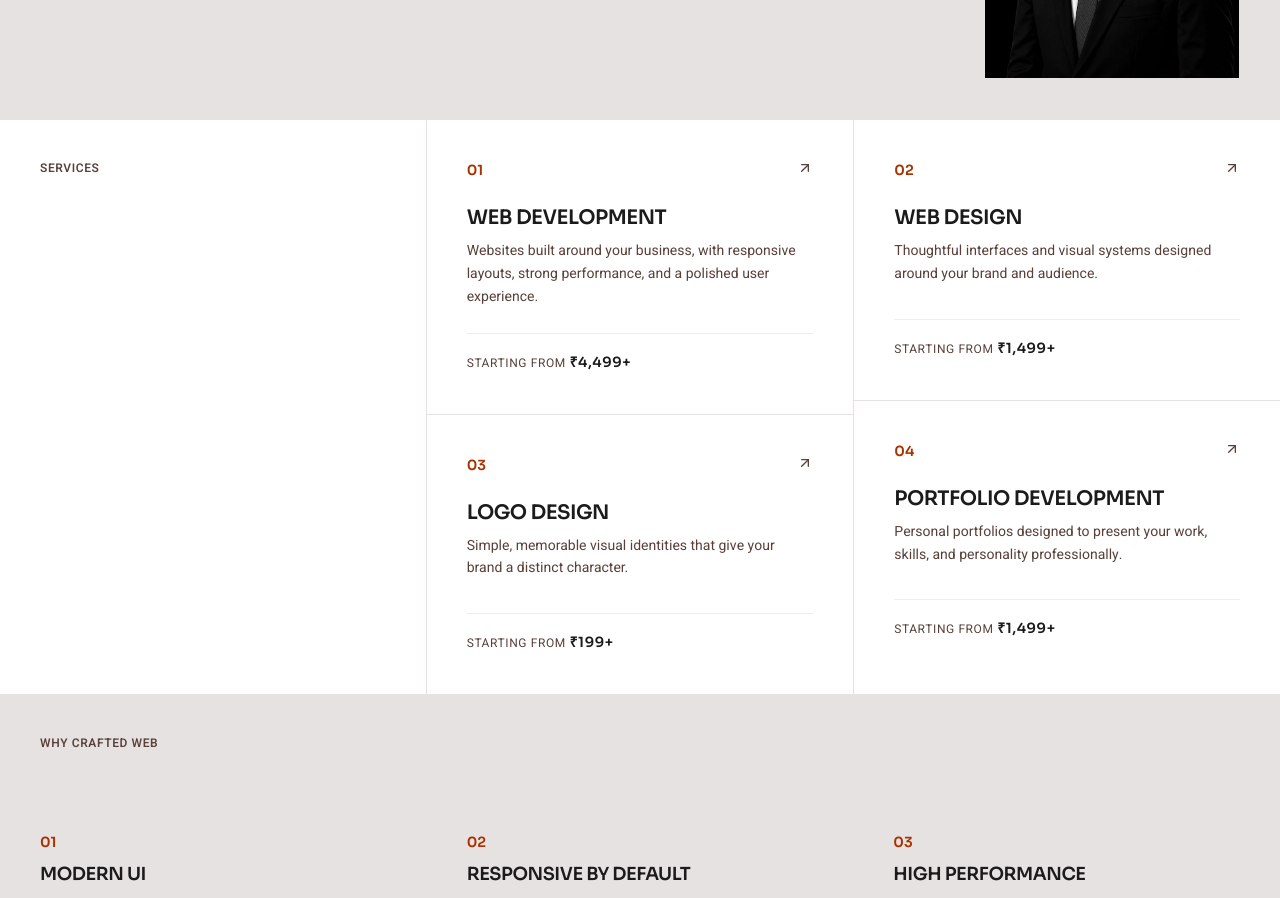
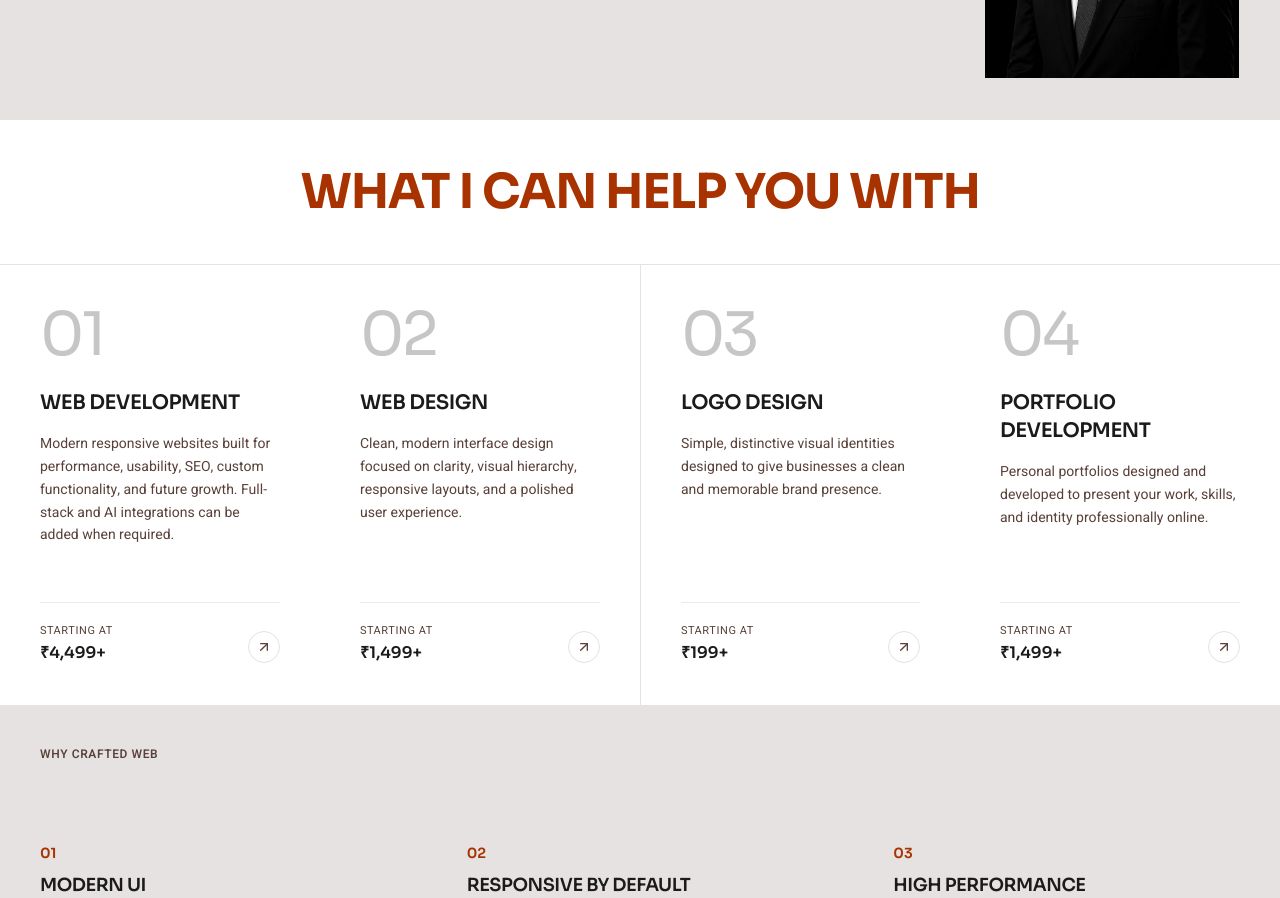
Before and after one commit to Nirmal0804/Freelancing-Portfolio, a Next.js app: page / in a window 1280 px wide. Shown: the part 920-1818 px from the top of the page. Built offline with nearby package versions, Linux system fonts and the light colour scheme.

Commit message:
style: center Services section heading in warm orange accent

```diff
--- a/components/home/ServicesPreview.tsx
+++ b/components/home/ServicesPreview.tsx
@@ -2,37 +2,45 @@ import React from "react";
 import Link from "next/link";
 import { ArrowUpRight } from "@/components/ui/Icons";
 
-const SERVICES_PREVIEW = [
+interface ServiceColumn {
+  number: string;
+  title: string;
+  price: string;
+  description: string;
+  href: string;
+}
+
+const SERVICES: ServiceColumn[] = [
   {
     number: "01",
     title: "WEB DEVELOPMENT",
+    price: "₹4,499+",
     description:
-      "Websites built around your business, with responsive layouts, strong performance, and a polished user experience.",
-    price: "₹4,499+",
+      "Modern responsive websites built for performance, usability, SEO, custom functionality, and future growth. Full-stack and AI integrations can be added when required.",
     href: "/services",
   },
   {
     number: "02",
     title: "WEB DESIGN",
+    price: "₹1,499+",
     description:
-      "Thoughtful interfaces and visual systems designed around your brand and audience.",
-    price: "₹1,499+",
+      "Clean, modern interface design focused on clarity, visual hierarchy, responsive layouts, and a polished user experience.",
     href: "/services",
   },
   {
     number: "03",
     title: "LOGO DESIGN",
+    price: "₹199+",
     description:
-      "Simple, memorable visual identities that give your brand a distinct character.",
-    price: "₹199+",
+      "Simple, distinctive visual identities designed to give businesses a clean and memorable brand presence.",
     href: "/services",
   },
   {
     number: "04",
     title: "PORTFOLIO DEVELOPMENT",
+    price: "₹1,499+",
     description:
-      "Personal portfolios designed to present your work, skills, and personality professionally.",
-    price: "₹1,499+",
+      "Personal portfolios designed and developed to present your work, skills, and identity professionally online.",
     href: "/services",
   },
 ];
@@ -40,86 +48,63 @@ const SERVICES_PREVIEW = [
 export const ServicesPreview: React.FC = () => {
   return (
     <section
-      className="w-full border-b border-[#E5E2E1] grid grid-cols-1 md:grid-cols-12 bg-surface-container-lowest"
+      className="w-full border-b border-[#E5E2E1] bg-surface-container-lowest"
       id="services"
     >
-      {/* Left Column: Heading */}
-      <div className="md:col-span-4 p-6 sm:p-8 lg:p-10 border-b md:border-b-0 md:border-r border-[#E5E2E1]">
-        <h2 className="font-sans font-semibold text-xs uppercase text-on-surface-variant sticky top-28 tracking-wider">
-          Services
+      {/* Editorial Section Header - Centered Warm Orange */}
+      <div className="p-6 sm:p-8 lg:p-12 border-b border-[#E5E2E1] flex justify-center items-center text-center">
+        <h2 className="font-heading text-2xl sm:text-3xl md:text-4xl lg:text-5xl text-primary font-bold uppercase tracking-tight leading-tight">
+          WHAT I CAN HELP YOU WITH
         </h2>
       </div>
 
-      {/* Right Column: 2x2 Services Grid */}
-      <div className="md:col-span-8 grid grid-cols-1 sm:grid-cols-2 divide-y sm:divide-y-0 sm:divide-x divide-[#E5E2E1]">
-        {/* Column 1: Items 01 & 03 */}
-        <div className="flex flex-col divide-y divide-[#E5E2E1]">
-          {[SERVICES_PREVIEW[0], SERVICES_PREVIEW[2]].map((service) => (
+      {/* 4-Column Continuous Editorial Grid */}
+      <div className="grid grid-cols-1 md:grid-cols-2 lg:grid-cols-4 divide-y md:divide-y-0 divide-[#E5E2E1]">
+        {SERVICES.map((service, idx) => (
           <Link
             key={service.number}
             href={service.href}
-              className="p-6 sm:p-8 lg:p-10 hover:bg-primary/5 transition-colors group flex flex-col justify-between min-h-[280px]"
+            className={`group p-6 sm:p-8 lg:p-10 flex flex-col justify-between hover:bg-primary/[0.03] transition-colors duration-200 min-h-[380px] lg:min-h-[440px] ${
+              idx !== 0 ? "lg:border-l border-[#E5E2E1]" : ""
+            } ${idx % 2 === 1 ? "md:border-l lg:border-l-0" : ""} ${
+              idx >= 2 ? "md:border-t lg:border-t-0" : ""
+            }`}
           >
-              <div>
-                <div className="flex justify-between items-start mb-6">
-                  <span className="font-heading text-sm font-semibold text-primary">
+            {/* Top / Main Column Content */}
+            <div className="flex flex-col flex-grow">
+              {/* Large Subtle Editorial Number */}
+              <span className="font-heading text-4xl sm:text-5xl lg:text-6xl font-light text-on-surface/25 select-none tracking-tighter leading-none mb-6 group-hover:text-primary/40 transition-colors duration-200">
                 {service.number}
               </span>
-                  <ArrowUpRight className="w-4 h-4 text-on-surface-variant group-hover:text-primary group-hover:translate-x-0.5 group-hover:-translate-y-0.5 transition-transform duration-200" />
-                </div>
-                <h3 className="font-heading text-lg md:text-xl text-on-surface uppercase mb-2 font-semibold tracking-tight">
+
+              {/* Service Name */}
+              <h3 className="font-heading text-lg sm:text-xl text-on-surface uppercase font-semibold tracking-tight mb-4 leading-snug group-hover:text-primary transition-colors duration-200">
                 {service.title}
               </h3>
+
+              {/* Client-Focused Description */}
               <p className="font-sans text-sm text-on-surface-variant leading-relaxed">
                 {service.description}
               </p>
             </div>
-              <div className="mt-6 pt-4 border-t border-[#E5E2E1]/60">
-                <span className="font-sans text-xs text-on-surface-variant uppercase tracking-wider">
-                  Starting from{" "}
-                  <span className="font-heading text-sm text-on-surface font-semibold">
+
+            {/* Bottom Footer: Price & Arrow */}
+            <div className="mt-8 pt-5 border-t border-[#E5E2E1]/70 flex items-end justify-between gap-2">
+              <div className="flex flex-col">
+                <span className="font-sans text-[11px] text-on-surface-variant uppercase tracking-wider mb-0.5">
+                  Starting at
+                </span>
+                <span className="font-heading text-base font-semibold text-on-surface">
                   {service.price}
                 </span>
-                </span>
+              </div>
+              <div className="w-8 h-8 rounded-full border border-[#E5E2E1] flex items-center justify-center text-on-surface-variant group-hover:border-primary group-hover:text-primary transition-all duration-200 shrink-0 mb-0.5">
+                <ArrowUpRight className="w-4 h-4 group-hover:translate-x-0.5 group-hover:-translate-y-0.5 transition-transform duration-200" />
+              </div>
             </div>
           </Link>
         ))}
       </div>
-
-        {/* Column 2: Items 02 & 04 */}
-        <div className="flex flex-col divide-y divide-[#E5E2E1]">
-          {[SERVICES_PREVIEW[1], SERVICES_PREVIEW[3]].map((service) => (
-            <Link
-              key={service.number}
-              href={service.href}
-              className="p-6 sm:p-8 lg:p-10 hover:bg-primary/5 transition-colors group flex flex-col justify-between min-h-[280px]"
-            >
-              <div>
-                <div className="flex justify-between items-start mb-6">
-                  <span className="font-heading text-sm font-semibold text-primary">
-                    {service.number}
-                  </span>
-                  <ArrowUpRight className="w-4 h-4 text-on-surface-variant group-hover:text-primary group-hover:translate-x-0.5 group-hover:-translate-y-0.5 transition-transform duration-200" />
-                </div>
-                <h3 className="font-heading text-lg md:text-xl text-on-surface uppercase mb-2 font-semibold tracking-tight">
-                  {service.title}
-                </h3>
-                <p className="font-sans text-sm text-on-surface-variant leading-relaxed">
-                  {service.description}
-                </p>
-              </div>
-              <div className="mt-6 pt-4 border-t border-[#E5E2E1]/60">
-                <span className="font-sans text-xs text-on-surface-variant uppercase tracking-wider">
-                  Starting from{" "}
-                  <span className="font-heading text-sm text-on-surface font-semibold">
-                    {service.price}
-                  </span>
-                </span>
-              </div>
-            </Link>
-          ))}
-        </div>
-      </div>
     </section>
   );
 };
```
Lines whose indentation alone changed are shown as unchanged.
